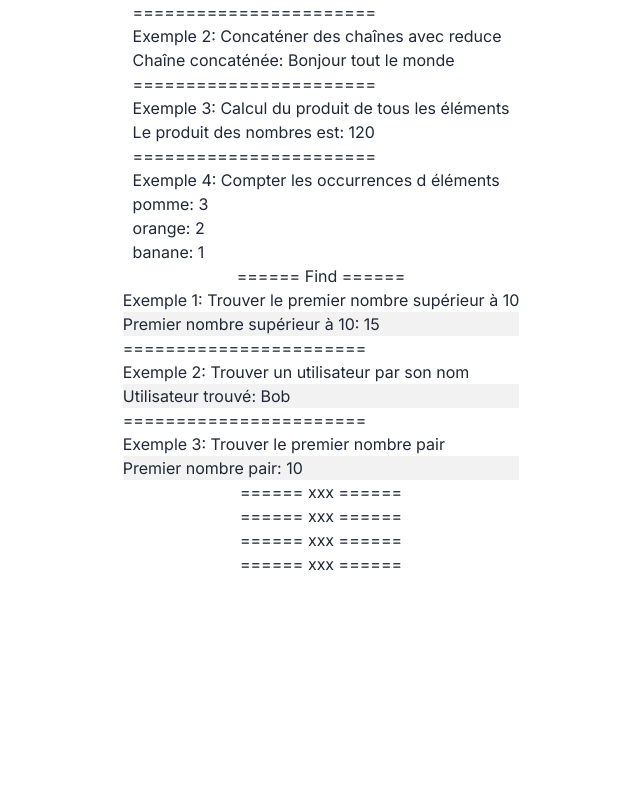
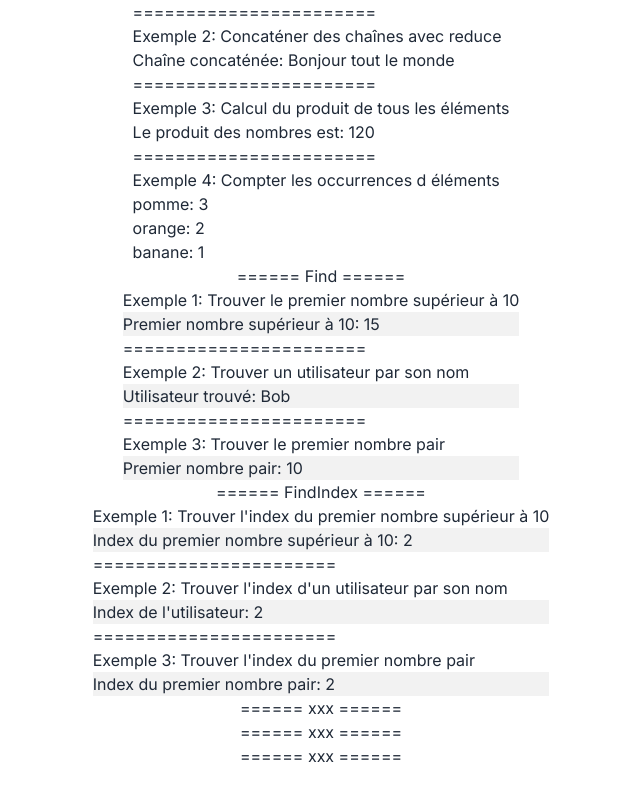
Before and after one commit to mathias-grdl/Javascript-Exemples, a Next.js app: page / in a window 1280 px wide. Shown: the part 3169-3969 px from the top of the page, without its empty margins (319-959 px from the left). Before the commit the page ends 3841 px from the top, so only its background shows below. Built offline with nearby package versions, Linux system fonts and the light colour scheme.

Commit message:
add: findIndex

```diff
--- a/app/page.jsx
+++ b/app/page.jsx
@@ -2,6 +2,7 @@
 import Every from "@/components/every";
 import Filter from "@/components/Filter";
 import Find from "@/components/find";
+import FindIndex from "@/components/findIndex";
 import ForEach from "@/components/forEach";
 import Map from "@/components/Map";
 import Reduce from "@/components/reduce";
@@ -23,7 +24,8 @@ export default function Home() {
 			<Reduce />
 			<aside>====== Find ======</aside>
 			<Find />
-			<aside>====== xxx ======</aside>
+			<aside>====== FindIndex ======</aside>
+			<FindIndex />
 			<aside>====== xxx ======</aside>
 			<aside>====== xxx ======</aside>
 			<aside>====== xxx ======</aside>
--- /dev/null
+++ b/components/findIndex/index.jsx
@@ -0,0 +1,60 @@
+// Exemple 1: Trouver l'index du premier nombre supérieur à 10
+function IndexNombreSupérieur() {
+	const numbers = [5, 8, 15, 3, 20];
+	const index = numbers.findIndex((num) => num > 10);
+
+	return (
+		<p className="bg-base-200">
+			Index du premier nombre supérieur à 10: {index}
+		</p>
+	);
+}
+
+// Exemple 2: Trouver l'index d'un utilisateur par son nom
+function IndexUtilisateur() {
+	const users = [
+		{ id: 1, name: "Alice" },
+		{ id: 2, name: "Bob" },
+		{ id: 3, name: "Charlie" },
+	];
+
+	const index = users.findIndex((user) => user.name === "Charlie");
+
+	return <p className="bg-base-200">Index de l'utilisateur: {index}</p>;
+}
+
+// Exemple 3: Trouver l'index du premier nombre pair
+function IndexPremierPair() {
+	const numbers = [7, 13, 10, 5, 8];
+	const index = numbers.findIndex((num) => num % 2 === 0);
+
+	return <p className="bg-base-200">Index du premier nombre pair: {index}</p>;
+}
+
+export default function FindIndex() {
+	return (
+		<div className="flex flex-col">
+			{/* Exemple 1: Trouver l'index du premier nombre supérieur à 10 */}
+			<div>
+				<h2>
+					Exemple 1: Trouver l'index du premier nombre supérieur à 10
+				</h2>
+				<IndexNombreSupérieur />
+			</div>
+			<aside>=======================</aside>
+
+			{/* Exemple 2: Trouver l'index d'un utilisateur par son nom */}
+			<div>
+				<h2>Exemple 2: Trouver l'index d'un utilisateur par son nom</h2>
+				<IndexUtilisateur />
+			</div>
+			<aside>=======================</aside>
+
+			{/* Exemple 3: Trouver l'index du premier nombre pair */}
+			<div>
+				<h2>Exemple 3: Trouver l'index du premier nombre pair</h2>
+				<IndexPremierPair />
+			</div>
+		</div>
+	);
+}
```
